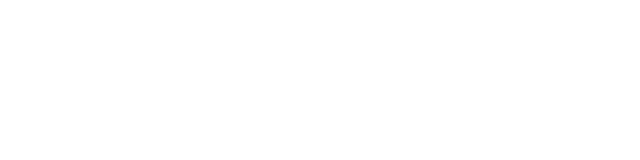
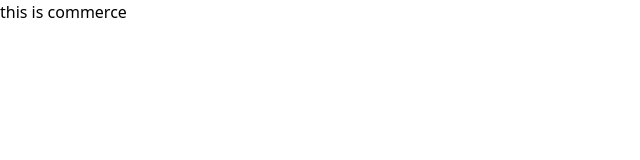
Before and after one commit to appling-c/appling-fe, a Vue app: page /#/commerce in a window 1280 px wide. Before the commit this address had no page. Shown: the top 160 px of the page, without its empty margins (0-640 px from the left). Built offline with nearby package versions, Linux system fonts and the light colour scheme.

Commit message:
commerce 페이지 생성

```diff
--- a/src/main.js
+++ b/src/main.js
@@ -6,19 +6,17 @@ import 'preline'
 import * as VueRouter from 'vue-router'
 
 import Admin from './views/admin.vue'
-//const About = { template: '<div>About</div>' }
-
+import Commerce from './views/commerce.vue'
 
 const routes = [
     { path: '/', component: Admin },
     { path: '/admin', component: Admin },
-   // { path: '/about', component: About },
+    { path: '/commerce', component: Commerce },
   ]
 
 const router = VueRouter.createRouter({
-    // 4. Provide the history implementation to use. We are using the hash history for simplicity here.
     history: VueRouter.createWebHashHistory(),
-    routes, // short for `routes: routes`
+    routes,
 })
 
 const app = createApp(App)
--- /dev/null
+++ b/src/views/commerce.vue
@@ -0,0 +1,3 @@
+<template>
+<div>this is commerce</div>
+</template>
```
